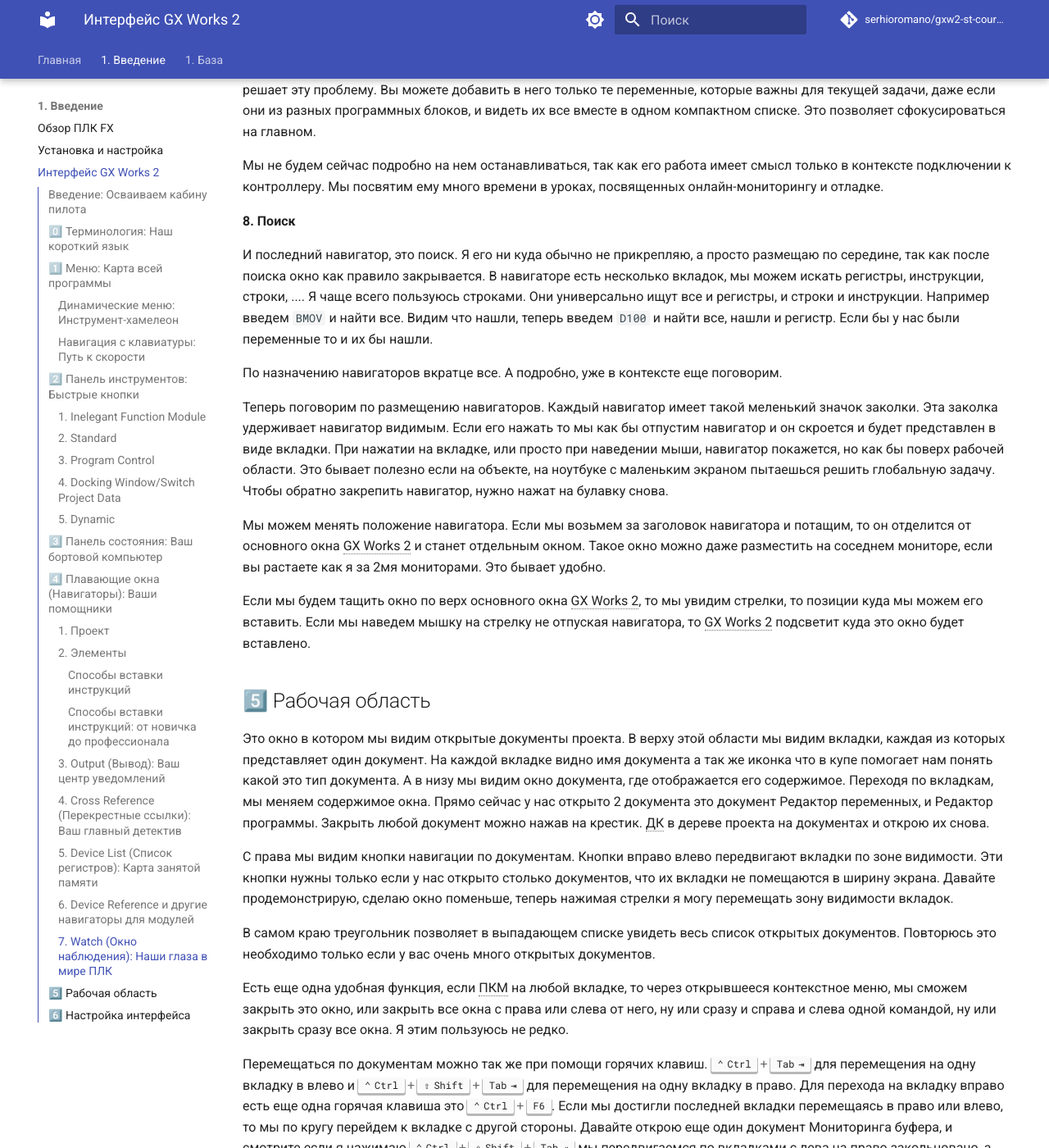
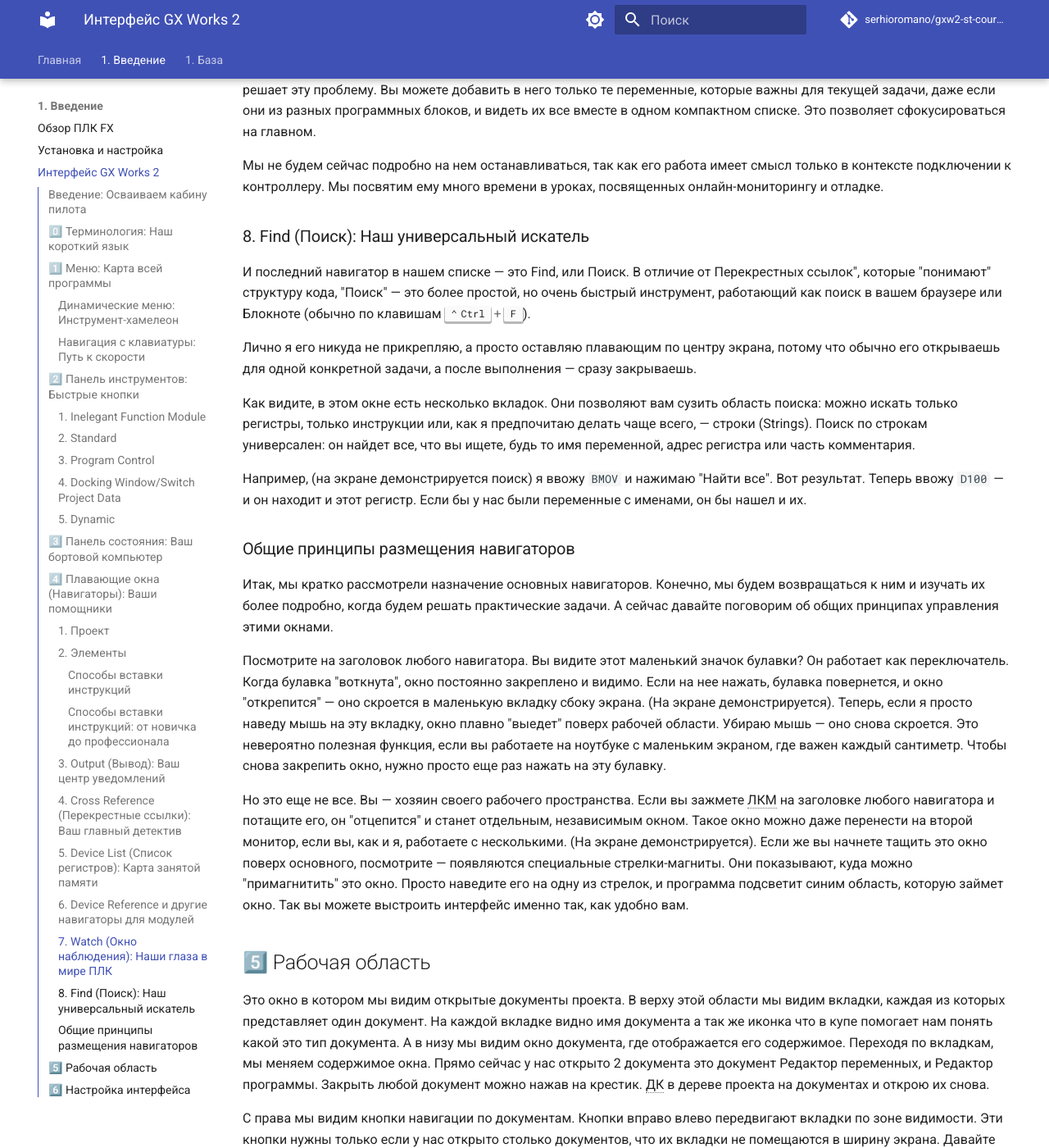
Before and after one commit to Serhioromano/gxw2-st-course, an MkDocs documentation site: the page built from docs/1-intro/gxw2-interface.md, in a window 1280 px wide and 1400 px high, scrolled down 10204 px. Shown: the whole window at 82% size. Built offline with MkDocs 1.6.1 and Material for MkDocs 9.7.7, drawn with Linux system fonts in a browser that asks for light colours; comment, search, counter and statistics services are not loaded.

Commit message:
сегодня закончил

```diff
--- a/docs/1-intro/gxw2-interface.md
+++ b/docs/1-intro/gxw2-interface.md
@@ -246,17 +246,23 @@ D100 := 10;
 
 Мы не будем сейчас подробно на нем останавливаться, так как его работа имеет смысл только в контексте подключении к контроллеру. Мы посвятим ему много времени в уроках, посвященных онлайн-мониторингу и отладке.
 
-**8. Поиск**
+### 8. Find (Поиск): Наш универсальный искатель
 
-И последний навигатор, это поиск. Я его ни куда обычно не прикрепляю, а просто размещаю по середине, так как после поиска окно как правило закрывается. В навигаторе есть несколько вкладок, мы можем искать регистры, инструкции, строки, .... Я чаще всего пользуюсь строками. Они универсально ищут все и регистры, и строки и инструкции. Например введем `BMOV` и найти все. Видим что нашли, теперь введем `D100` и найти все, нашли и регистр. Если бы у нас были переменные то и их бы нашли.
+И последний навигатор в нашем списке — это Find, или Поиск. В отличие от Перекрестных ссылок", которые "понимают" структуру кода, "Поиск" — это более простой, но очень быстрый инструмент, работающий как поиск в вашем браузере или Блокноте (обычно по клавишам ++ctrl+"F"++).
 
-По назначению навигаторов вкратце все. А подробно, уже в контексте еще поговорим.
+Лично я его никуда не прикрепляю, а просто оставляю плавающим по центру экрана, потому что обычно его открываешь для одной конкретной задачи, а после выполнения — сразу закрываешь.
 
-Теперь поговорим по размещению навигаторов. Каждый навигатор имеет такой меленький значок заколки. Эта заколка удерживает навигатор видимым. Если его нажать то мы как бы отпустим навигатор и он скроется и будет представлен в виде вкладки. При нажатии на вкладке, или просто при наведении мыши, навигатор покажется, но как бы поверх рабочей области. Это бывает полезно если на объекте, на ноутбуке с маленьким экраном пытаешься решить глобальную задачу. Чтобы обратно закрепить навигатор, нужно нажат на булавку снова.
+Как видите, в этом окне есть несколько вкладок. Они позволяют вам сузить область поиска: можно искать только регистры, только инструкции или, как я предпочитаю делать чаще всего, — строки (Strings). Поиск по строкам универсален: он найдет все, что вы ищете, будь то имя переменной, адрес регистра или часть комментария.
 
-Мы можем менять положение навигатора. Если мы возьмем за заголовок навигатора и потащим, то он отделится от основного окна GX Works 2 и станет отдельным окном. Такое окно можно даже разместить на соседнем мониторе, если вы растаете как я за 2мя мониторами. Это бывает удобно.
+Например, (на экране демонстрируется поиск) я ввожу `BMOV` и нажимаю "Найти все". Вот результат. Теперь ввожу `D100` — и он находит и этот регистр. Если бы у нас были переменные с именами, он бы нашел и их.
 
-Если мы будем тащить окно по верх основного окна GX Works 2, то мы увидим стрелки, то позиции куда мы можем его вставить. Если мы наведем мышку на стрелку не отпуская навигатора, то GX Works 2 подсветит куда это окно будет вставлено.
+### Общие принципы размещения навигаторов
+
+Итак, мы кратко рассмотрели назначение основных навигаторов. Конечно, мы будем возвращаться к ним и изучать их более подробно, когда будем решать практические задачи. А сейчас давайте поговорим об общих принципах управления этими окнами.
+
+Посмотрите на заголовок любого навигатора. Вы видите этот маленький значок булавки? Он работает как переключатель. Когда булавка "воткнута", окно постоянно закреплено и видимо. Если на нее нажать, булавка повернется, и окно "открепится" — оно скроется в маленькую вкладку сбоку экрана. (На экране демонстрируется). Теперь, если я просто наведу мышь на эту вкладку, окно плавно "выедет" поверх рабочей области. Убираю мышь — оно снова скроется. Это невероятно полезная функция, если вы работаете на ноутбуке с маленьким экраном, где важен каждый сантиметр. Чтобы снова закрепить окно, нужно просто еще раз нажать на эту булавку.
+
+Но это еще не все. Вы — хозяин своего рабочего пространства. Если вы зажмете ЛКМ на заголовке любого навигатора и потащите его, он "отцепится" и станет отдельным, независимым окном. Такое окно можно даже перенести на второй монитор, если вы, как и я, работаете с несколькими. (На экране демонстрируется). Если же вы начнете тащить это окно поверх основного, посмотрите — появляются специальные стрелки-магниты. Они показывают, куда можно "примагнитить" это окно. Просто наведите его на одну из стрелок, и программа подсветит синим область, которую займет окно. Так вы можете выстроить интерфейс именно так, как удобно вам.
 
 ## 5️⃣ Рабочая область
 
```
